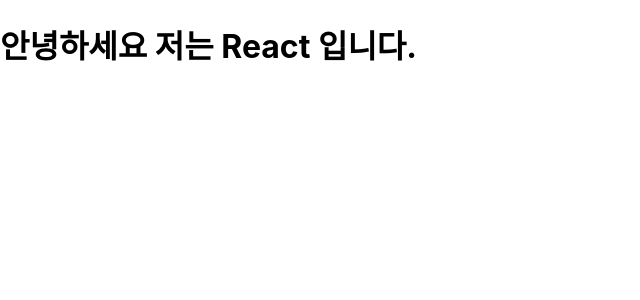
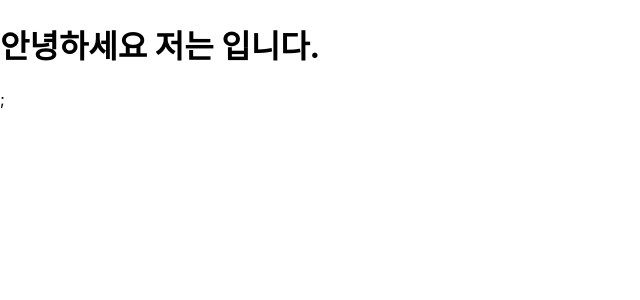
Before and after one commit to bigveloper/practice, a React (Create React App) app: page / in a window 1280 px wide. Shown: the top 300 px of the page, without its empty margins (0-640 px from the left). Built offline with nearby package versions, Linux system fonts and the light colour scheme.

Commit message:
defaultprops

```diff
--- a/src/App.js
+++ b/src/App.js
@@ -2,7 +2,7 @@ import MyComponents from './MyComponents';
 import './App.css';
 
 function App() {
-    return <MyComponents name="React" />;
+    return <MyComponents />;
 }
 
 export default App;
--- a/src/MyComponents.js
+++ b/src/MyComponents.js
@@ -1,5 +1,12 @@
 function MyComponents(props) {
-    return <h1>안녕하세요 저는 {props.name} 입니다.</h1>;
+    return (
+        <div>
+            <h1>안녕하세요 저는 {props.name} 입니다.</h1>;
+        </div>
+    );
 }
+MyComponents.defaultprops = {
+    name: '기본 이름',
+};
 
 export default MyComponents;
```
